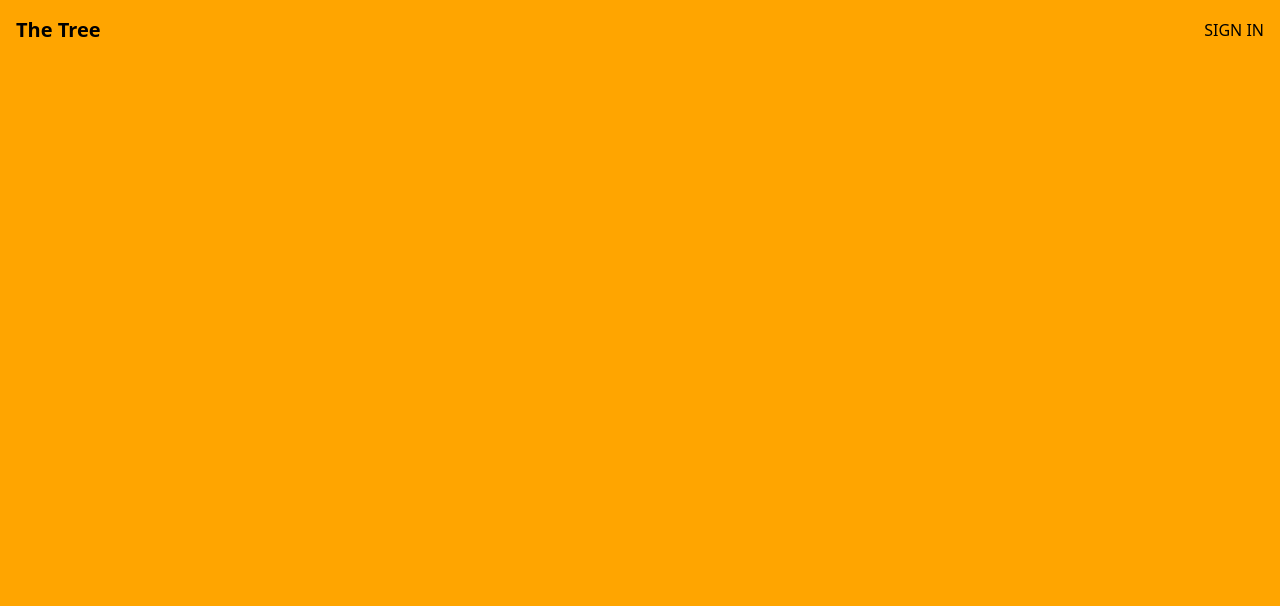
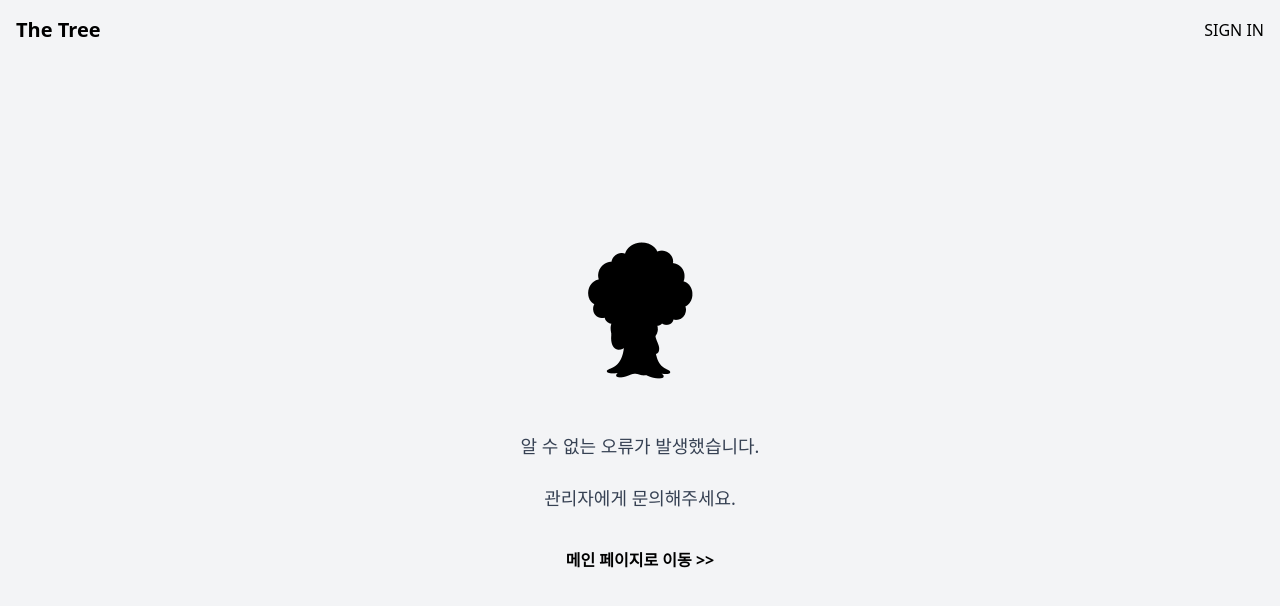
Before and after one commit to The-Tree-for-You/the_tree_frontend, a Vue app: page /error/1 in a window 1280 px wide. Shown: the top 606 px of the page. Built offline with nearby package versions, Linux system fonts and the light colour scheme.

Commit message:
feat: 401 오류 페이지 생성

```diff
--- a/src/components/error/401Unauthorized.vue
+++ b/src/components/error/401Unauthorized.vue
@@ -4,7 +4,7 @@
         <p class="text-lg text-gray-700 mb-6">
             로그인 후 다시 시도해 주세요.
         </p>
-        <a href="/login" class="px-6 py-3 bg-blue-600 text-white font-semibold rounded-lg shadow-md hover:bg-blue-700 transition duration-300">
+        <a href="/signin" class="px-6 py-3 text-black font-semibold hover:text-bold transition duration-300">
             로그인 페이지로 이동 >>
         </a>
     </div>
@@ -23,5 +23,5 @@ export default {
 };
 </script>
 
-<style>
+<style scoped>
 </style>
--- a/src/components/error/DefaultError.vue
+++ b/src/components/error/DefaultError.vue
@@ -1,9 +1,30 @@
 <template>
-
+    <div class="flex flex-col items-center justify-center min-h-screen bg-gray-100">
+        <img :src="TheTreeLogo" alt="The Tree Logo" class="w-32 h-auto mb-6" />
+        <p class="text-lg text-gray-700 mb-6">
+            알 수 없는 오류가 발생했습니다.
+        </p>
+        <p class="text-lg text-gray-700 mb-6">
+            관리자에게 문의해주세요.
+        </p>
+        <a href="/" class="px-6 py-3 text-black font-semibold hover:font-bold transition duration-300">
+            메인 페이지로 이동 >>
+        </a>
+    </div>
 </template>
 
 <script>
+import TheTreeLogo from '@/assets/The_tree_Icon.png';
+
+export default {
+    name: '401Unauthorized',
+    data() {
+        return {
+            TheTreeLogo
+        };
+    },
+};
 </script>
 
-<style>
+<style scoped>
 </style>
--- a/src/router/index.js
+++ b/src/router/index.js
@@ -2,7 +2,7 @@ import { createRouter, createWebHistory } from 'vue-router';
 import Mainpage from '@/views/Mainpage.vue';
 import Signinpage from '@/views/Signinpage.vue';
 import OAuth2CallbackGoogle from '@/views/OAuth2CallbackGoogle.vue';
-import TellYoutStoryPage from '@/views/TellYourStoryPage.vue';
+import TellYourStoryPage from '@/views/TellYourStoryPage.vue';
 import Errorpage from '@/views/Errorpage.vue';
 
 const routes = [
@@ -23,13 +23,17 @@ const routes = [
     },
     {
         path: '/tell-your-story',
-        name: 'TellYoutStoryPage',
-        component: TellYoutStoryPage,
+        name: 'TellYourStoryPage',
+        component: TellYourStoryPage,
+    },
+    {
+        path: '/error/:errorType',
+        name: 'Errorpage',
+        component: Errorpage,
     },
     {
         path: '/:pathMatch(.*)*',
-        name: 'Errorpage',
-        component: Errorpage,
+        redirect: { name: 'Errorpage', params: { errorType: '404' } },
     }
 ];
 
--- a/src/views/Errorpage.vue
+++ b/src/views/Errorpage.vue
@@ -42,6 +42,14 @@ export default {
         Error503,
         Error504,
         ErrorDefault
+    },
+    mounted() {
+        this.errorStatus();
+    },
+    methods: {
+        errorStatus() {
+            console.log(this.errorType);
+        }
     }
 }
 
--- a/src/views/TellYourStoryPage.vue
+++ b/src/views/TellYourStoryPage.vue
@@ -70,7 +70,7 @@ export default {
 
             // 사용자가 로그인하지 않은 경우 401 Error 페이지로 이동
             if (!this.isSignin) {
-                this.$router.push("/error", { params: { errorType: "401" } });
+                this.$router.push({name: 'Errorpage', params: { errorType: "401" } });
             }
         }
     }
@@ -78,5 +78,5 @@ export default {
 
 </script>
 
-<style>
+<style scoped>
 </style>
```
